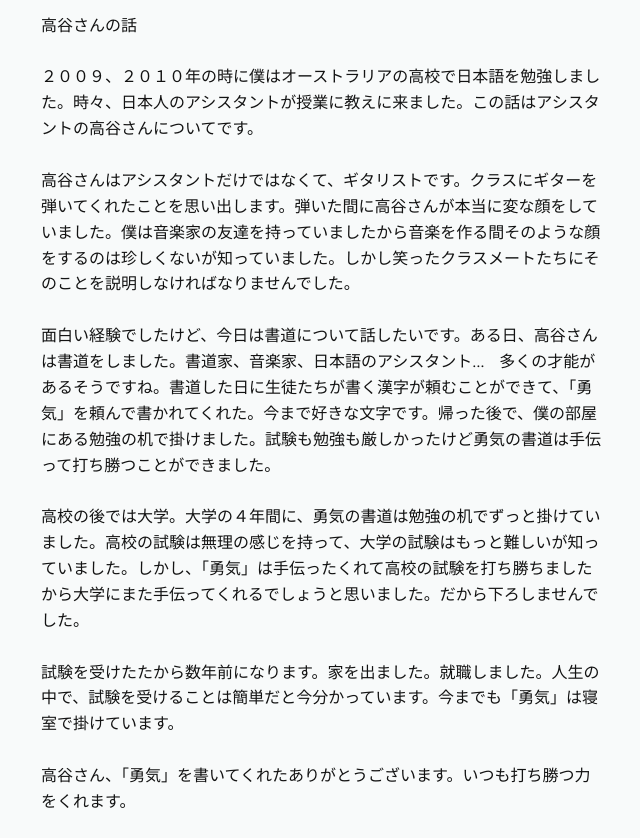
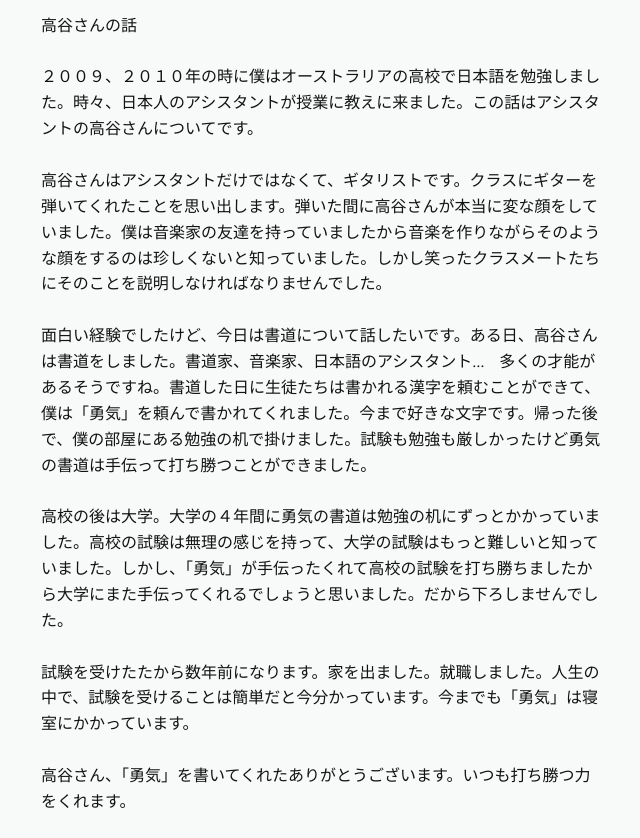
Before and after one commit to rissole/writing, a plain HTML site: page takatani/index.html in a window 1280 px wide. Shown: the part 150-988 px from the top of the page, without its empty margins (319-959 px from the left). Drawn offline with Linux system fonts and the light colour scheme.

Commit message:
japanese fixing

```diff
--- a/takatani/index.html
+++ b/takatani/index.html
@@ -26,10 +26,10 @@
 
     <p>高谷さんの話</p>
     <p>２００９、２０１０年の時に僕はオーストラリアの高校で日本語を勉強しました。時々、日本人のアシスタントが授業に教えに来ました。この話はアシスタントの高谷さんについてです。</p>
-    <p>高谷さんはアシスタントだけではなくて、ギタリストです。クラスにギターを弾いてくれたことを思い出します。弾いた間に高谷さんが本当に変な顔をしていました。僕は音楽家の友達を持っていましたから音楽を作る間そのような顔をするのは珍しくないが知っていました。しかし笑ったクラスメートたちにそのことを説明しなければなりませんでした。</p>
-    <p>面白い経験でしたけど、今日は書道について話したいです。ある日、高谷さんは書道をしました。書道家、音楽家、日本語のアシスタント…　多くの才能があるそうですね。書道した日に生徒たちが書く漢字が頼むことができて、「勇気」を頼んで書かれてくれた。今まで好きな文字です。帰った後で、僕の部屋にある勉強の机で掛けました。試験も勉強も厳しかったけど勇気の書道は手伝って打ち勝つことができました。</p>
-    <p>高校の後では大学。大学の４年間に、勇気の書道は勉強の机でずっと掛けていました。高校の試験は無理の感じを持って、大学の試験はもっと難しいが知っていました。しかし、「勇気」は手伝ったくれて高校の試験を打ち勝ちましたから大学にまた手伝ってくれるでしょうと思いました。だから下ろしませんでした。</p>
-    <p>試験を受けたたから数年前になります。家を出ました。就職しました。人生の中で、試験を受けることは簡単だと今分かっています。今までも「勇気」は寝室で掛けています。</p>
+    <p>高谷さんはアシスタントだけではなくて、ギタリストです。クラスにギターを弾いてくれたことを思い出します。弾いた間に高谷さんが本当に変な顔をしていました。僕は音楽家の友達を持っていましたから音楽を作りながらそのような顔をするのは珍しくないと知っていました。しかし笑ったクラスメートたちにそのことを説明しなければなりませんでした。</p>
+    <p>面白い経験でしたけど、今日は書道について話したいです。ある日、高谷さんは書道をしました。書道家、音楽家、日本語のアシスタント…　多くの才能があるそうですね。書道した日に生徒たちは書かれる漢字を頼むことができて、僕は「勇気」を頼んで書かれてくれました。今まで好きな文字です。帰った後で、僕の部屋にある勉強の机で掛けました。試験も勉強も厳しかったけど勇気の書道は手伝って打ち勝つことができました。</p>
+    <p>高校の後は大学。大学の４年間に勇気の書道は勉強の机にずっとかかっていました。高校の試験は無理の感じを持って、大学の試験はもっと難しいと知っていました。しかし、「勇気」が手伝ったくれて高校の試験を打ち勝ちましたから大学にまた手伝ってくれるでしょうと思いました。だから下ろしませんでした。</p>
+    <p>試験を受けたたから数年前になります。家を出ました。就職しました。人生の中で、試験を受けることは簡単だと今分かっています。今までも「勇気」は寝室にかかっています。</p>
     <p>高谷さん、「勇気」を書いてくれたありがとうございます。いつも打ち勝つ力をくれます。</p>
 
     <div class="image-container">
```
